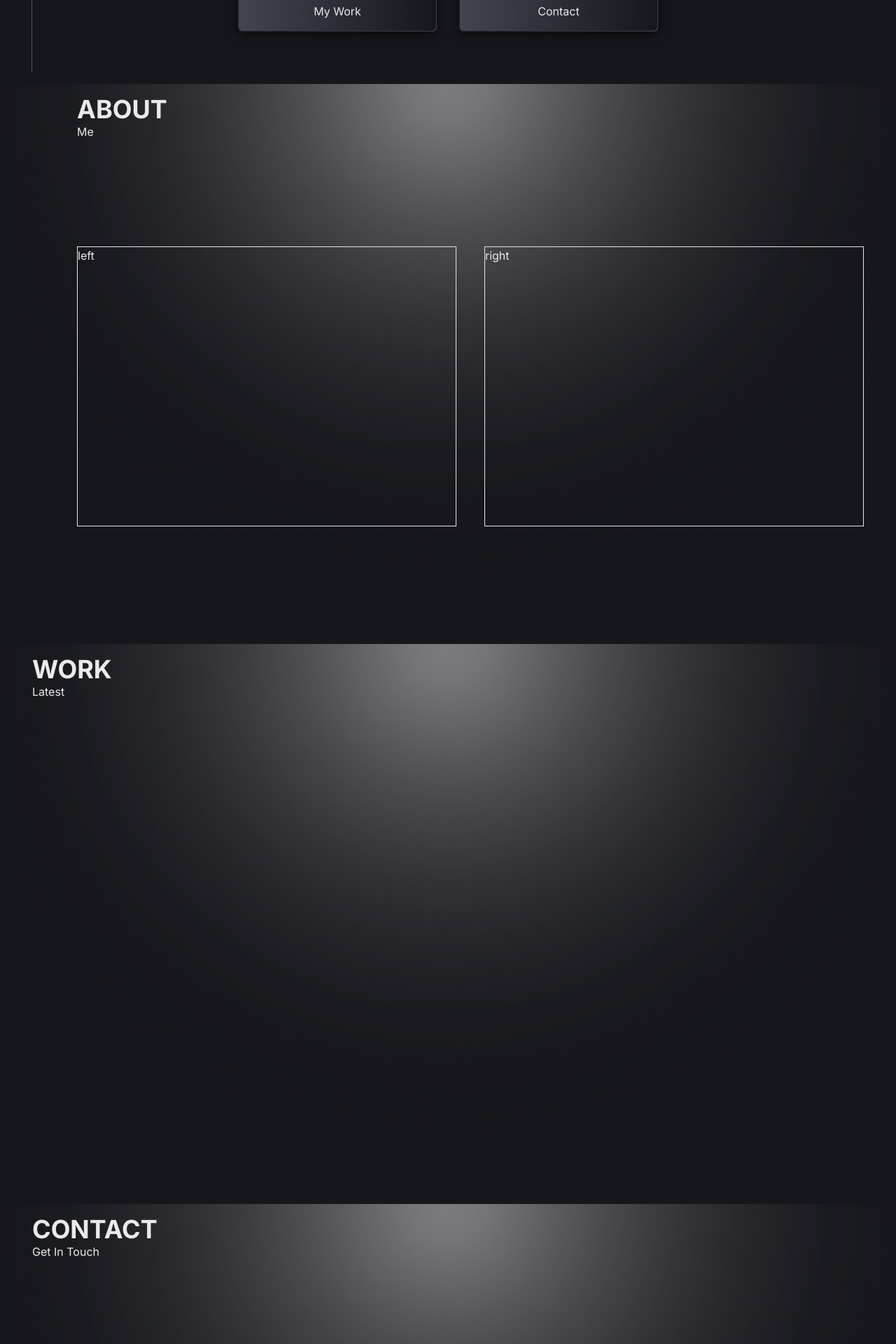
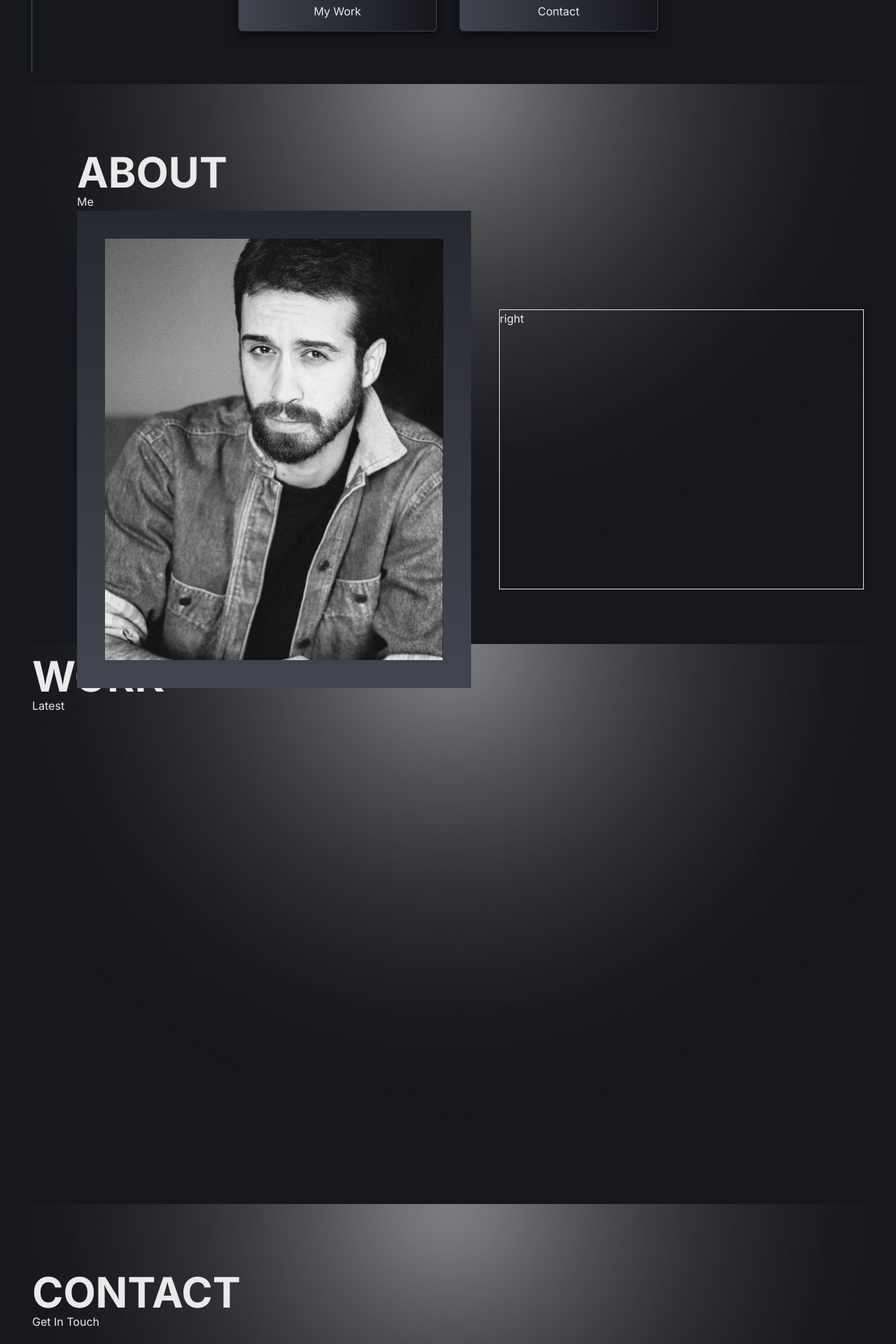
Before and after one commit to sanixstudio/portfolio, a Next.js app: page / in a window 1280 px wide. Shown: the part 680-2600 px from the top of the page at 70% size. Built offline with nearby package versions, Linux system fonts and the light colour scheme.

Commit message:
added photosample for testing

```diff
--- a/components/About/About.jsx
+++ b/components/About/About.jsx
@@ -1,33 +1,39 @@
 import React from "react";
 import { motion } from "framer-motion";
+import Image from "next/image";
 
 const About = () => {
   return (
-    <div
-      className="h-screen snap-start p-4 md:pl-20 flex flex-col w-full"
-      id="about"
-    >
+    <div className="h-screen snap-start p-4 md:pl-20 w-full" id="about">
+      <div className="h-full my-20 flex flex-col">
         <div>
-        <h1 className="text-4xl font-bold uppercase">About</h1>
+          <h1 className="text-6xl font-bold uppercase">About</h1>
           <span>Me</span>
         </div>
-      <div className="flex flex-col md:flex-row w-full justify-center items-center h-full gap-10">
+        <div className="flex flex-col lg:flex-row w-full justify-center items-center h-full gap-10">
           <motion.div
             initial={{ x: "-100%", opacity: 0 }}
             whileInView={{ x: 0, opacity: 1 }}
             transition={{ duration: 0.5 }}
-          className="flex-1 w-full border min-h-[400px]"
+            className="flex-3 md:w-full p-10 bg-gradient-to-t from-[#42444F] to-[#272932]"
           >
-          left
+            <Image
+              width={600}
+              height={400}
+              src={"/images/person.jpg"}
+              alt="adnan niaz"
+              className="object-contain w-full"
+            />
           </motion.div>
           <motion.div
             initial={{ x: "100%", opacity: 0 }}
             whileInView={{ x: 0, opacity: 1 }}
             transition={{ duration: 0.5 }}
-          className="flex-1 w-full border min-h-[400px]"
+            className="flex-2 w-full border min-h-[400px]"
           >
             right
           </motion.div>
+        </div>
       </div>
     </div>
   );
--- a/components/Contact/Contact.jsx
+++ b/components/Contact/Contact.jsx
@@ -3,8 +3,8 @@ import React from "react";
 const Contact = () => {
   return (
     <div className="h-screen snap-start p-4" id="contact">
-      <div>
-        <h1 className="text-4xl font-bold uppercase">Contact</h1>
+      <div className="my-20">
+        <h1 className="text-6xl font-bold uppercase">Contact</h1>
         <span>Get In Touch</span>
       </div>
     </div>
--- a/components/Work/Work.jsx
+++ b/components/Work/Work.jsx
@@ -4,7 +4,7 @@ const Works = () => {
   return (
     <div className="h-screen snap-start p-4" id="work">
       <div>
-        <h1 className="text-4xl font-bold uppercase">Work</h1>
+        <h1 className="text-6xl font-bold uppercase">Work</h1>
         <span>Latest</span>
       </div>
     </div>
```
Also changed, not shown: public/images/person.jpg (added), public/images/person2.jpg (added). Lines whose indentation alone changed are shown as unchanged.
